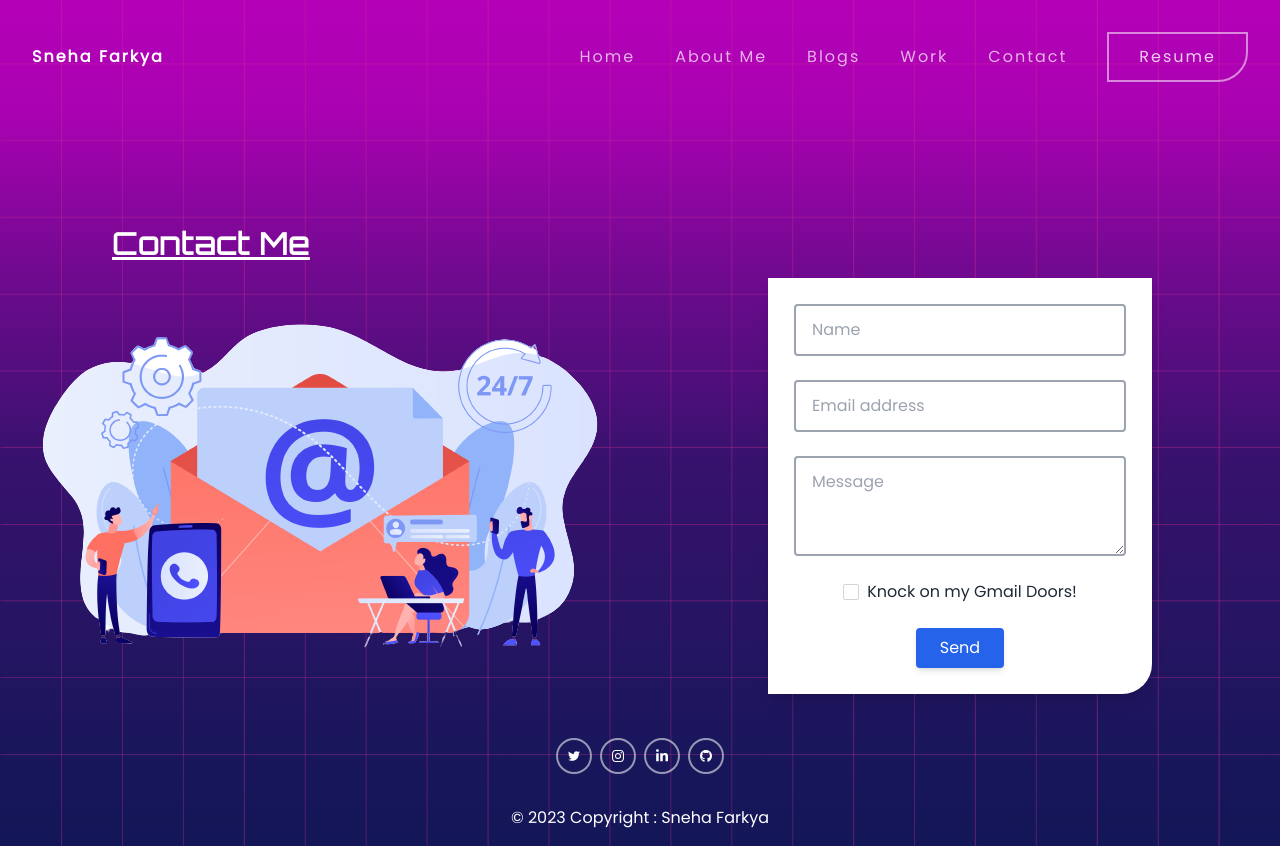
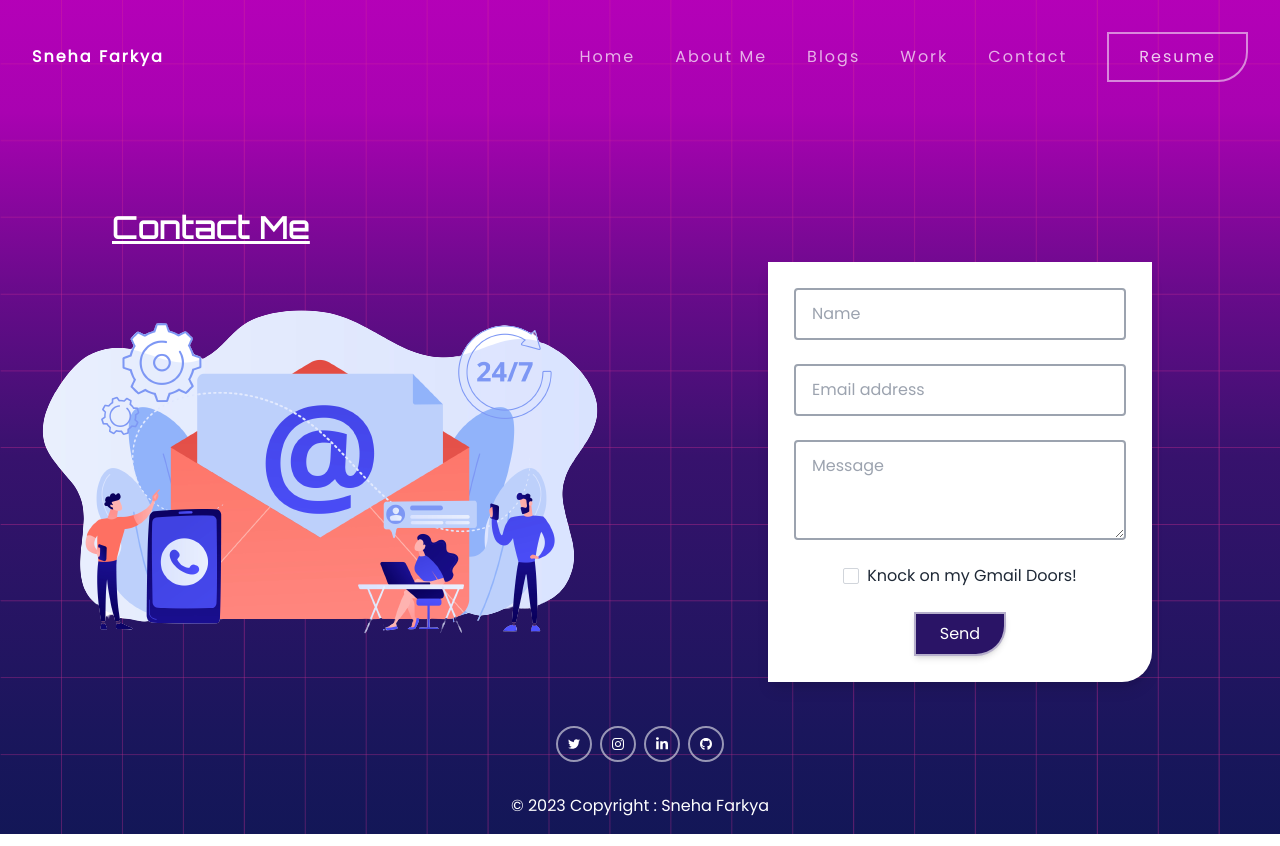
Before and after one commit to snehafarkya/Portfolio2.0, a React (Create React App) app: page /contact in a window 1280 px wide. Built offline with nearby package versions, Linux system fonts and the light colour scheme.

Commit message:
feature:email feature added

```diff
--- a/package.json
+++ b/package.json
@@ -5,11 +5,14 @@
   "dependencies": {
     "@chakra-ui/icons": "^2.0.17",
     "@chakra-ui/react": "^2.4.9",
+    "@emailjs/browser": "^3.10.0",
     "@emotion/react": "^11.10.5",
     "@emotion/styled": "^11.10.5",
     "@testing-library/jest-dom": "^5.16.5",
     "@testing-library/react": "^13.4.0",
     "@testing-library/user-event": "^13.5.0",
+    "email-js": "^2.0.2",
+    "emailjs": "^4.0.1",
     "framer-motion": "^8.5.2",
     "gh-pages": "^5.0.0",
     "google-map-react": "^2.2.0",
--- a/src/App.css
+++ b/src/App.css
@@ -42,7 +42,11 @@ background-image: url(./Group.png) ,linear-gradient(180deg, #BA00BB -6.87%, #A90
         position: relative;
 }
 
-
+.send-btn{
+  background-color: #2a1466;
+  border: 2px rgba(255, 255, 255, 0.66) solid;
+  border-radius: 0px 0px 30px 0px;
+}
  .github-btn:hover{
   transform:scale(1.04);
   transition: all 0.3s ease-in-out;
--- a/src/component/Contact.js
+++ b/src/component/Contact.js
@@ -1,7 +1,31 @@
-import React from "react";
+import React, { useRef } from "react";
+import emailjs from "@emailjs/browser";
 import contact from "../assets/contact.png";
 import { Heading } from "@chakra-ui/react";
-export default function Contact() {
+
+const Contact = () => {
+  const form = useRef();
+
+  const sendEmail = (e) => {
+    e.preventDefault();
+
+    emailjs
+      .sendForm(
+        "service_rt2eg5b",
+        "template_o0pigqt",
+        form.current,
+        "user_m0sMh3qvjp4HeTas3kAoH"
+      )
+      .then(
+        (result) => {
+          console.log(result.text);
+        },
+        (error) => {
+          console.log(error.text);
+        }
+      );
+  };
+
   return (
     <>
       <Heading
@@ -12,7 +36,7 @@ export default function Contact() {
         fontFamily="Orbitron"
         letterSpacing="1px"
         color="white"
-        className="md:mx-28 mx-6 mt-28"
+        className="md:mx-28 mx-6 mt-24"
         // marginTop="10"
         // className="p-4 md:mt-16 md:ml-8"
       >
@@ -21,7 +45,7 @@ export default function Contact() {
       <div className="grid grid-cols-1 place-items-center md:grid-cols-2 h-full ">
         <img src={contact} alt="" />
         <div class="exp-card block p-6 rounded-lg shadow-lg bg-white w-md md:w-3/5 m-4">
-          <form >
+          <form ref={form} onSubmit={sendEmail}>
             <div class="form-group mb-6  ">
               <input
                 type="text"
@@ -39,8 +63,9 @@ export default function Contact() {
             ease-in-out
             m-0
             focus:text-gray-700 focus:bg-white focus:border-blue-600 focus:outline-none"
-                id="exampleInput7"
+                id="uname"
                 placeholder="Name"
+                name="from_name"
               />
             </div>
             <div class="form-group mb-6">
@@ -60,8 +85,9 @@ export default function Contact() {
             ease-in-out
             m-0
             focus:text-gray-700 focus:bg-white focus:border-blue-600 focus:outline-none"
-                id="exampleInput8"
+                id="umail"
                 placeholder="Email address"
+                name="email"
               />
             </div>
             <div class="form-group mb-6">
@@ -83,9 +109,10 @@ export default function Contact() {
             m-0
             focus:text-gray-700 focus:bg-white focus:border-blue-600 focus:outline-none
           "
-                id="exampleFormControlTextarea13"
+                id="textarea"
                 rows="3"
                 placeholder="Message"
+                name="message"
               ></textarea>
             </div>
             <div class="form-group form-check text-center mb-6">
@@ -104,26 +131,23 @@ export default function Contact() {
             </div>
             <button
               type="submit"
-              class="
+              class="send-btn
           w-lg
           m-auto
           justify-center
           flex
           px-6
           py-2.5
-      bg-blue-600
+          bg-blue-700
           text-white
           font-medium
           text-md
+          text-center
           leading-tight
           rounded
           shadow-md
-      hover:bg-blue-700 hover:shadow-lg
-      focus:bg-blue-700 focus:shadow-lg focus:outline-none focus:ring-0
-      active:bg-blue-800 active:shadow-lg
-      transition
-      duration-150
-      ease-in-out"
+          "
+
             >
               Send
             </button>
@@ -132,4 +156,5 @@ export default function Contact() {
       </div>
     </>
   );
-}
+};
+export default Contact;
--- a/src/component/ExpInfo.js
+++ b/src/component/ExpInfo.js
@@ -2,7 +2,7 @@ const exp = [
   {
     title:'Economize.cloud',
     timeLine:'August 2022-November 2022',
-    desc: 'At Economize, I developed my inter personal skills. I worked closely with co-founder and built strong time management skills'
+    desc: 'At Economize, I wrote technical blogs and developed my inter personal skills. I worked closely with co-founder and built strong time management skills'
   },
   {
     title:'The Bug Community',
--- a/src/component/Experience.js
+++ b/src/component/Experience.js
@@ -13,8 +13,8 @@ export default function Experience() {
       </div>
       <div class="exp-card block p-6 rounded-xl shadow-lg bg-gray-100 md:max-w-lg max-w-xs ml-6 mb-10 " >
         <div class="grid grid-cols-1 justify-between mb-4">
-          <a href="#!" class="font-bold text-purple-700  hover:text-purple-700 focus:text-purple-800 duration-300 transition ease-in-out text-md" style={{color:'#BA00BB'}}>{item.title}</a>
-          <a href="#!" class="font-medium text-purple-600 hover:text-purple-700 focus:text-purple-800 duration-300 transition ease-in-out text-sm">{item.timeLine}</a>
+          <p class="font-bold text-purple-700  hover:text-purple-700 focus:text-purple-800 duration-300 transition ease-in-out text-md" style={{color:'#BA00BB'}}>{item.title}</p>
+          <p class="font-medium text-purple-600 hover:text-purple-700 focus:text-purple-800 duration-300 transition ease-in-out text-sm">{item.timeLine}</p>
         </div>
         <p class="text-gray-700 mb-6">{item.desc}</p>
 
```
Also changed, not shown: 1 other file (tests, documents, lock files or other folders). Lines whose indentation alone changed are shown as unchanged.
